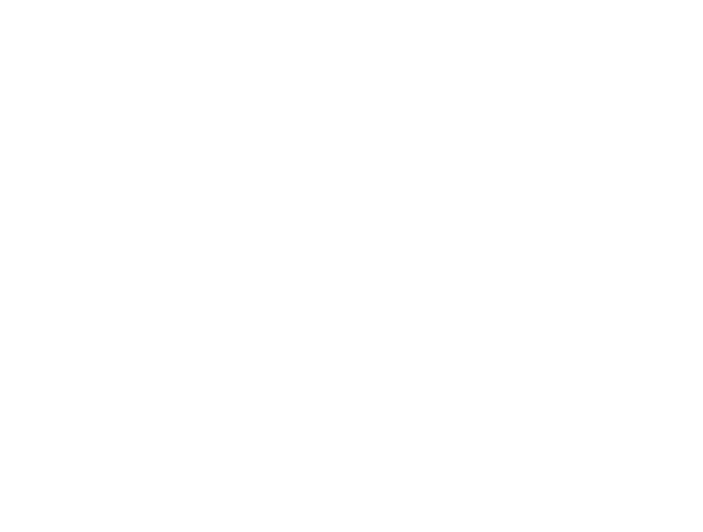
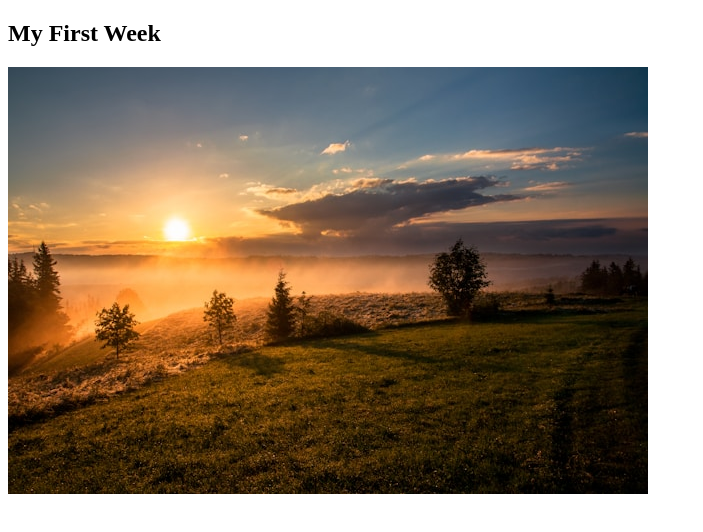
Before and after one commit to shabachmuriithi/My-First-Week, a plain HTML site: page index.html in a window 1280 px wide. Shown: the whole page, without its empty margins (0-703 px from the left). Drawn offline with Linux system fonts and the light colour scheme.

Commit message:
third commit

```diff
--- a/index.html
+++ b/index.html
@@ -6,6 +6,7 @@
     <title>First Week</title>
 </head>
 <body>
-
+    <h2>My First Week</h2>
+    <img src="image.jpg" alt="sunrise">
 </body>
 </html>
```
